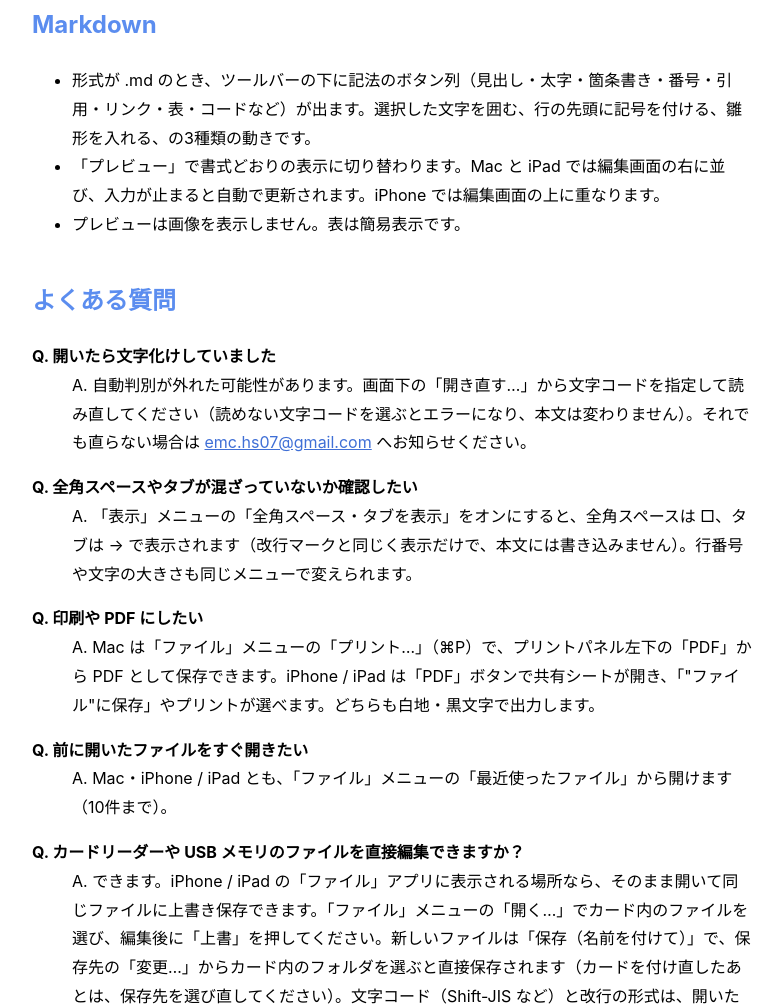
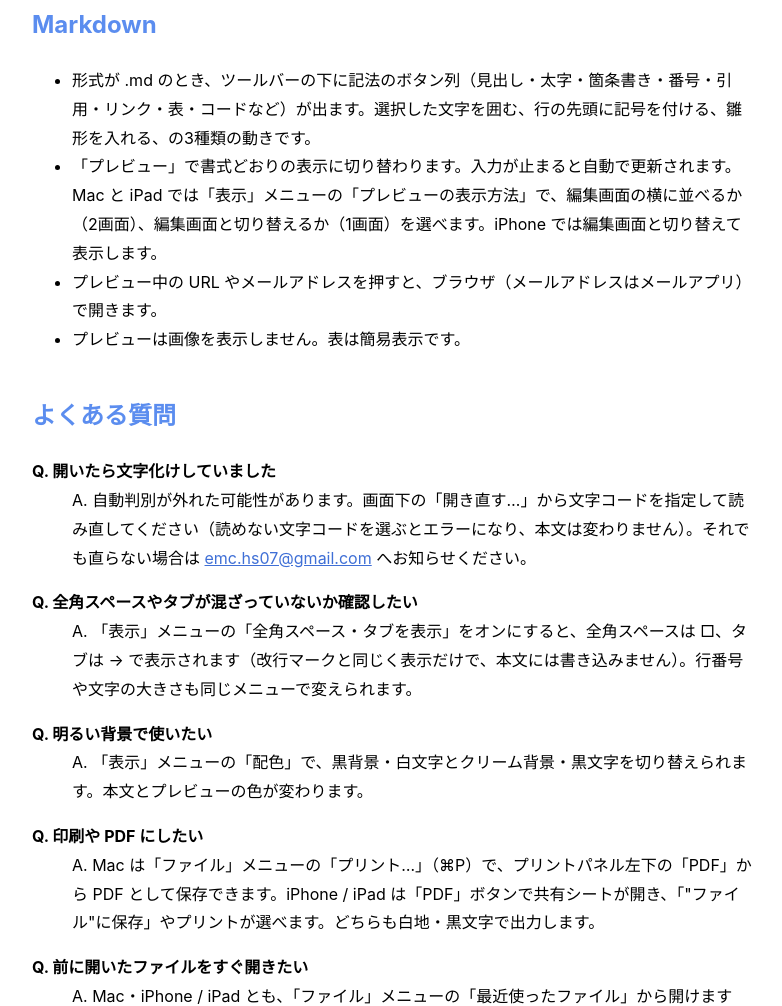
Before and after one commit to emchs07-prog/mojiatelier-support, a plain HTML site: page index.html in a window 1280 px wide. Shown: the part 977-1983 px from the top of the page, without its empty margins (248-1030 px from the left). Drawn offline with Linux system fonts and the light colour scheme.

Commit message:
1.2 に合わせて更新: プレビューの表示方法の選択・リンク、配色の切り替え

```diff
--- a/index.html
+++ b/index.html
@@ -42,7 +42,8 @@
 <h2>Markdown</h2>
 <ul>
   <li>形式が .md のとき、ツールバーの下に記法のボタン列（見出し・太字・箇条書き・番号・引用・リンク・表・コードなど）が出ます。選択した文字を囲む、行の先頭に記号を付ける、雛形を入れる、の3種類の動きです。</li>
-  <li>「プレビュー」で書式どおりの表示に切り替わります。Mac と iPad では編集画面の右に並び、入力が止まると自動で更新されます。iPhone では編集画面の上に重なります。</li>
+  <li>「プレビュー」で書式どおりの表示に切り替わります。入力が止まると自動で更新されます。Mac と iPad では「表示」メニューの「プレビューの表示方法」で、編集画面の横に並べるか（2画面）、編集画面と切り替えるか（1画面）を選べます。iPhone では編集画面と切り替えて表示します。</li>
+  <li>プレビュー中の URL やメールアドレスを押すと、ブラウザ（メールアドレスはメールアプリ）で開きます。</li>
   <li>プレビューは画像を表示しません。表は簡易表示です。</li>
 </ul>
 
@@ -52,6 +53,8 @@
   <dd>A. 自動判別が外れた可能性があります。画面下の「開き直す…」から文字コードを指定して読み直してください（読めない文字コードを選ぶとエラーになり、本文は変わりません）。それでも直らない場合は <a href="mailto:emc.hs07@gmail.com">emc.hs07@gmail.com</a> へお知らせください。</dd>
   <dt>Q. 全角スペースやタブが混ざっていないか確認したい</dt>
   <dd>A. 「表示」メニューの「全角スペース・タブを表示」をオンにすると、全角スペースは □、タブは → で表示されます（改行マークと同じく表示だけで、本文には書き込みません）。行番号や文字の大きさも同じメニューで変えられます。</dd>
+  <dt>Q. 明るい背景で使いたい</dt>
+  <dd>A. 「表示」メニューの「配色」で、黒背景・白文字とクリーム背景・黒文字を切り替えられます。本文とプレビューの色が変わります。</dd>
   <dt>Q. 印刷や PDF にしたい</dt>
   <dd>A. Mac は「ファイル」メニューの「プリント…」（⌘P）で、プリントパネル左下の「PDF」から PDF として保存できます。iPhone / iPad は「PDF」ボタンで共有シートが開き、「"ファイル"に保存」やプリントが選べます。どちらも白地・黒文字で出力します。</dd>
   <dt>Q. 前に開いたファイルをすぐ開きたい</dt>
```
